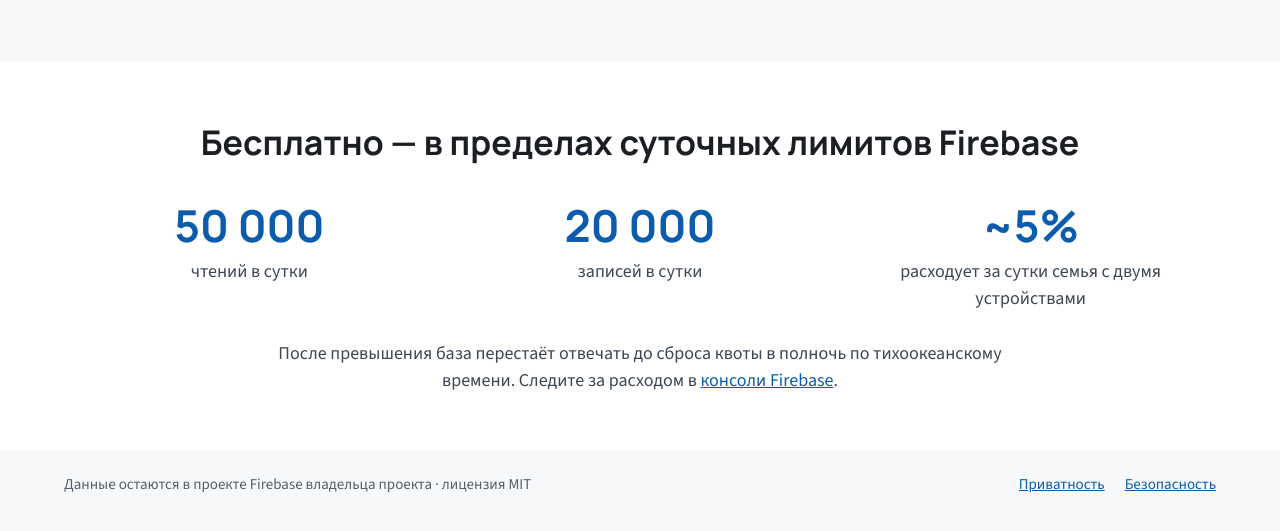
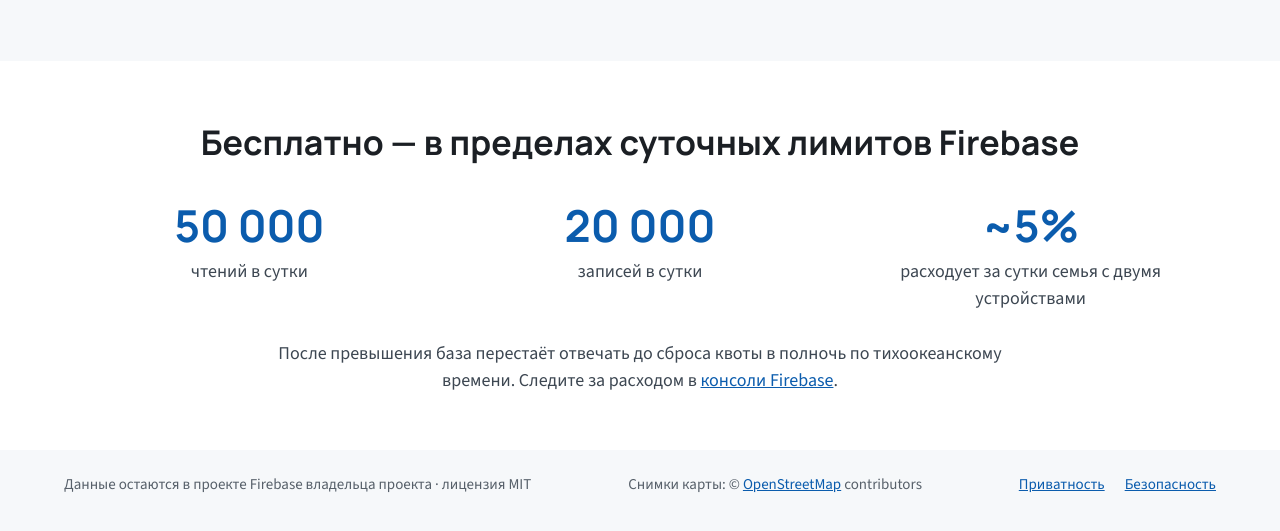
Before and after one commit to VitalyOstanin/geoshare, a plain HTML site: page site/ru/index.html in a window 1280 px wide. Shown: the part 3065-3596 px from the top of the page. Drawn offline with Linux system fonts and the light colour scheme.

Commit message:
Landing: credit OpenStreetMap for the map pictures

```diff
--- a/site/ru/index.html
+++ b/site/ru/index.html
@@ -72,6 +72,7 @@
 
 <footer class="wrap">
   <div>Данные остаются в проекте Firebase владельца проекта · лицензия MIT</div>
+  <div>Снимки карты: © <a href="https://www.openstreetmap.org/copyright">OpenStreetMap</a> contributors</div>
   <nav>
     <a href="https://github.com/VitalyOstanin/geoshare/blob/master/README.ru.md#приватность">Приватность</a>
     <a href="https://github.com/VitalyOstanin/geoshare/blob/master/SECURITY.md">Безопасность</a>
```
Also changed, not shown: site/index.html (+1 -0 lines).
